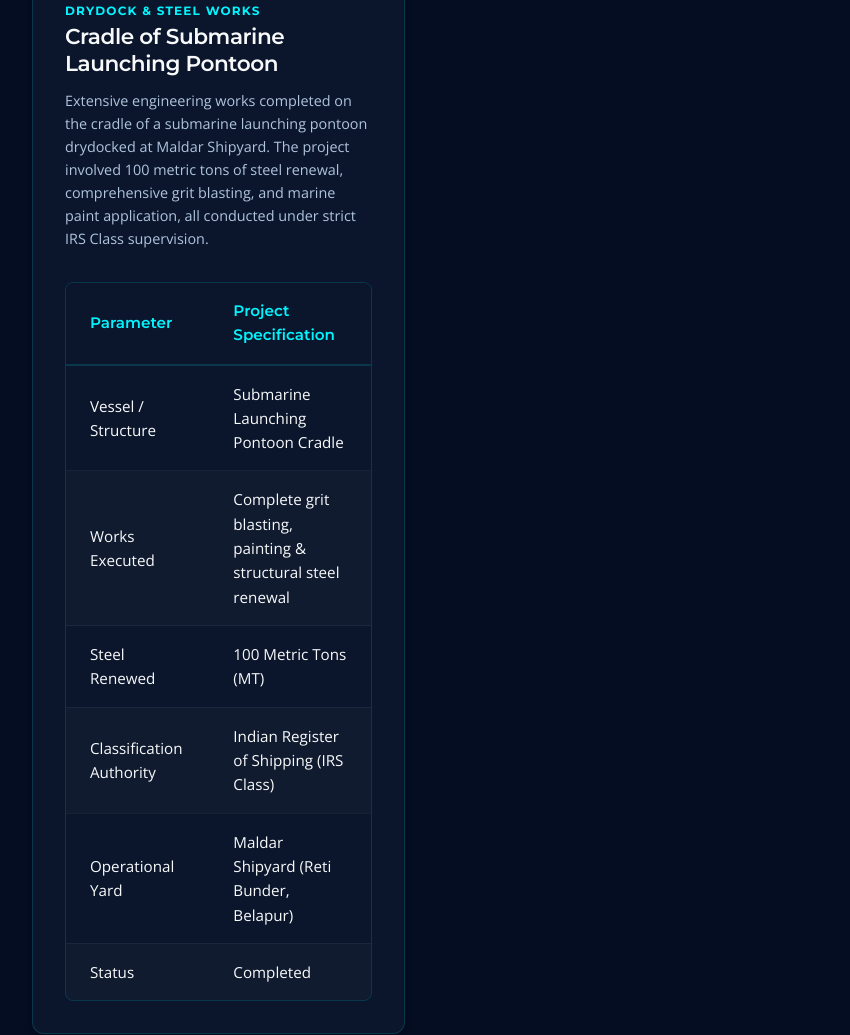
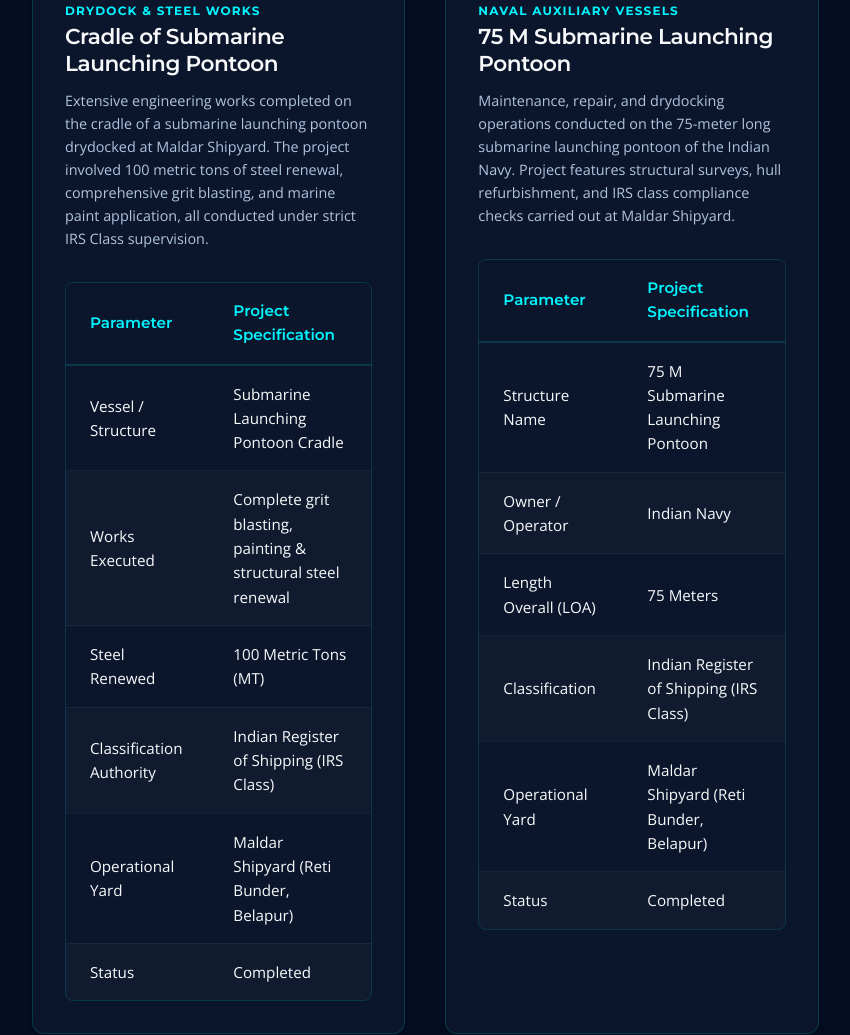
Before and after one commit to OnerFusionINC/lothalmarine, a website: page products.html in a window 1280 px wide. Shown: the part 6114-7149 px from the top of the page, without its empty margins (8-858 px from the left). Drawn offline with nearby package versions, Linux system fonts and the light colour scheme.

Commit message:
Add project card for 75 M Submarine Launching Pontoon with progress images

```diff
--- a/products.html
+++ b/products.html
@@ -667,6 +667,56 @@
             </div>
           </div>
 
+          <!-- Product 18: 75 M Submarine Launching Pontoon -->
+          <div class="product-card">
+            <div class="product-img" style="display: grid; grid-template-columns: 1fr 1fr; gap: 4px; aspect-ratio: 16/10;">
+              <img src="assets/images/submarine_pontoon_hull.jpg" alt="75 M Submarine Launching Pontoon hull view" style="width: 100%; height: 100%; object-fit: cover;" loading="lazy">
+              <img src="assets/images/submarine_pontoon_cradle_3.jpg" alt="75 M Submarine Launching Pontoon deck view" style="width: 100%; height: 100%; object-fit: cover;" loading="lazy">
+            </div>
+            <div class="product-info">
+              <span class="product-tag">Naval Auxiliary Vessels</span>
+              <h3 class="product-title">75 M Submarine Launching Pontoon</h3>
+              <p class="product-desc">Maintenance, repair, and drydocking operations conducted on the 75-meter long submarine launching pontoon of the Indian Navy. Project features structural surveys, hull refurbishment, and IRS class compliance checks carried out at Maldar Shipyard.</p>
+
+              <div class="spec-table-container">
+                <table class="spec-table" aria-label="75 M Submarine Launching Pontoon Specifications">
+                  <thead>
+                    <tr>
+                      <th scope="col">Parameter</th>
+                      <th scope="col">Project Specification</th>
+                    </tr>
+                  </thead>
+                  <tbody>
+                    <tr>
+                      <td>Structure Name</td>
+                      <td>75 M Submarine Launching Pontoon</td>
+                    </tr>
+                    <tr>
+                      <td>Owner / Operator</td>
+                      <td>Indian Navy</td>
+                    </tr>
+                    <tr>
+                      <td>Length Overall (LOA)</td>
+                      <td>75 Meters</td>
+                    </tr>
+                    <tr>
+                      <td>Classification</td>
+                      <td>Indian Register of Shipping (IRS Class)</td>
+                    </tr>
+                    <tr>
+                      <td>Operational Yard</td>
+                      <td>Maldar Shipyard (Reti Bunder, Belapur)</td>
+                    </tr>
+                    <tr>
+                      <td>Status</td>
+                      <td>Completed</td>
+                    </tr>
+                  </tbody>
+                </table>
+              </div>
+            </div>
+          </div>
+
         </div>
       </div>
     </section>
```
Also changed, not shown: index.html (+11 -0 lines), assets/images/submarine_pontoon_cradle_3.jpg (added), assets/images/submarine_pontoon_hull.jpg (added).
